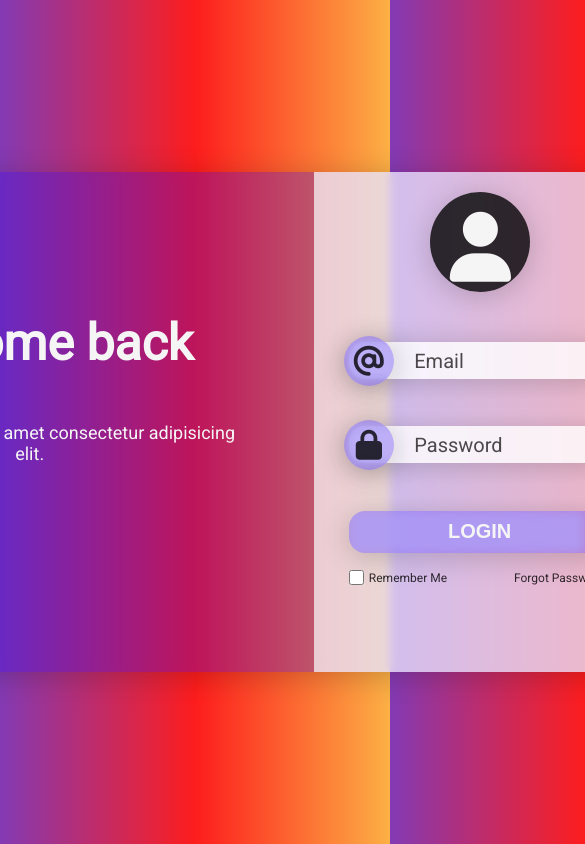
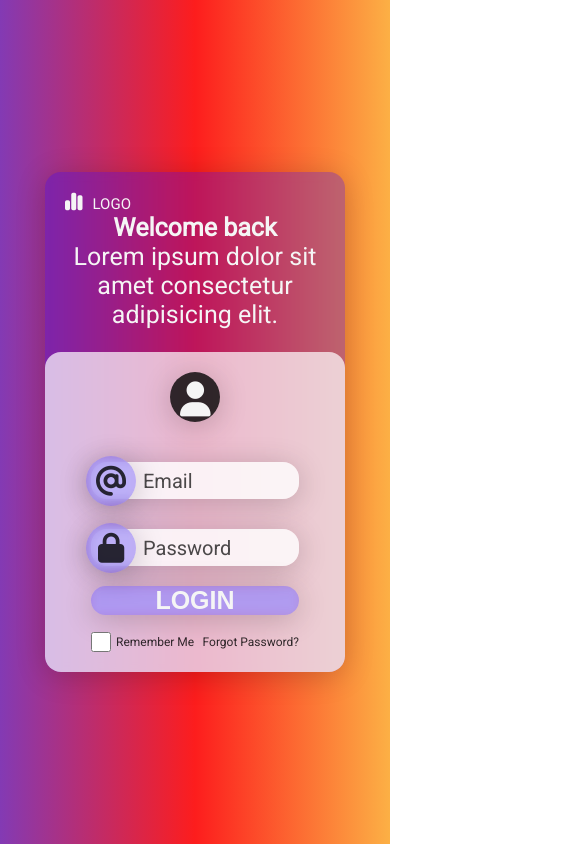
Before and after one commit to sabaka1983/Projects, a plain HTML site: page LoginPage/index.html in a window 390 px wide. Shown: the top 844 px of the page, 585 px wide, since content can reach past the window. Drawn offline with Linux system fonts and the light colour scheme.

Commit message:
mobile version

```diff
--- a/LoginPage/style.css
+++ b/LoginPage/style.css
@@ -26,17 +26,29 @@ body {
     width: 900px;
     height: 500px;
     transform: translate(-50%, -50%);
-    max-width: 1200px;
     background: rgba(48, 6, 231, 0.3);
     border-radius: 16px;
     box-shadow: 0 4px 30px rgba(0, 0, 0, 0.2);
     backdrop-filter: blur(5px);
     -webkit-backdrop-filter: blur(5px);
-    /* overflow: hidden; */
 }
 
+@media (max-width:768px) {
+    .box {
+        flex-direction: column;
+        width: 500px;
+    }
+}
+
+@media (max-width:480px) {
+    .box {
+        flex-direction: column;
+        width: 300px;
+    }
+}
+
+/* welcome content */
 .other {
-    flex-basis: 70%;
     padding: 20px;
     color: whitesmoke;
 }
@@ -65,11 +77,54 @@ body {
     margin: 10px;
 }
 
+@media (max-width:768px) {
+    .other {
+        height: 180px;
+    }
+
+    .other h2,
+    .other p {
+        margin: 0;
+        font-size: 25px;
+    }
+
+    .logo {
+        font-size: 25px;
+    }
+
+    .logo p {
+        font-size: 20px;
+        margin-left: 10px;
+    }
+}
+@media (max-width:480px) {
+    .other {
+        height: 180px;
+    }
+
+    .other h2,
+    .other p {
+        margin: 0;
+        font-size: 25px;
+    }
+
+    .logo {
+        font-size: 20px;
+    }
+
+    .logo p {
+        font-size: 15px;
+        margin-left: 10px;
+    }
+}
+
+/* login content */
 .login {
     display: flex;
     flex-direction: column;
-    justify-content: space-around;
+    justify-content: space-between;
     align-items: center;
+    flex-grow: 1;
     position: relative;
     padding: 20px;
     background: rgba(255, 255, 255, 0.7);
@@ -134,17 +189,20 @@ input#email {
     background-color: rgba(255, 255, 255, 0.8);
     box-shadow: 0 4px 30px rgba(0, 0, 0, 0.2);
     border: 2px solid transparent;
+
 }
+
 input#email:focus {
     outline: none;
     box-shadow: 0 4px 30px rgba(0, 0, 0, 0.5);
 }
 
-input#email:focus ~ label.email{
-    top:-30px;
+input#email:focus~label.email {
+    top: -30px;
 }
-input#email:invalid ~ label.email{
-    top:-30px;
+
+input#email:invalid~label.email {
+    top: -30px;
 }
 
 /* password */
@@ -191,16 +249,20 @@ input#password {
     box-shadow: 0 4px 30px rgba(0, 0, 0, 0.2);
     border: 2px solid transparent;
 }
+
 input#password:focus {
     outline: none;
     box-shadow: 0 4px 30px rgba(0, 0, 0, 0.5);
 }
-input#password:focus ~ label.password{
-    top:-30px;
+
+input#password:focus~label.password {
+    top: -30px;
 }
-input#password:not(:placeholder-shown) ~ label.password{
-    top:-30px;
+
+input#password:not(:placeholder-shown)~label.password {
+    top: -30px;
 }
+
 /* button */
 button {
     width: 90%;
@@ -215,10 +277,11 @@ button {
     border: transparent;
     backdrop-filter: blur(5px);
     -webkit-backdrop-filter: blur(5px);
-cursor: pointer;
-transition: .2s;
+    cursor: pointer;
+    transition: .2s;
 }
-button:hover{
+
+button:hover {
     background: rgba(48, 6, 231, 0.5);
     box-shadow: 0 4px 30px rgba(0, 0, 0, 0.5);
 }
@@ -256,3 +319,111 @@ a.forgot {
     text-decoration: none;
     color: rgba(0, 0, 0, 0.8);
 }
+
+@media (max-width:768px) {
+    .login {
+        border-radius: 16px;
+
+    }
+
+    i.fa-user {
+        font-size: 35px;
+        padding: 10px;
+        border-radius: 50%;
+        width: 50px;
+        height: 50px;
+    }
+
+    div.email {
+        width: 80%;
+        margin-top: 70px;
+        font-size: 20px;
+    }
+
+    div.password {
+        width: 80%;
+        margin-top: 20px;
+    }
+
+    button {
+        width: 80%;
+        flex-basis: 12%;
+        font-size: 25px;
+        margin-top: 5px;
+    }
+
+      div.remember {
+        width: 80%;
+        margin-top: 15px;
+
+    }
+    input#rememberMe {
+        top: 2px;
+        height: 25px;
+        width: 25px;
+    }
+    label.rememberMe {
+        left: 30px;
+        top: 6px;
+        font-size: 16px;
+        color: rgba(0, 0, 0, 0.8);
+    }
+    a.forgot {
+        top: 6px;
+        font-size: 16px;
+
+    }
+}
+@media (max-width:480px) {
+    .login {
+        border-radius: 16px;
+    }
+
+    i.fa-user {
+        font-size: 35px;
+        padding: 10px;
+        border-radius: 50%;
+        width: 50px;
+        height: 50px;
+    }
+
+    div.email {
+        width: 80%;
+        margin-top: 90px;
+        font-size: 20px;
+    }
+
+    div.password {
+        width: 80%;
+        flex-basis: 20%;
+        margin-top: 30px;
+    }
+
+    button {
+        width: 80%;
+        flex-basis: 12%;
+        font-size: 25px;
+        margin-top: 20px;
+    }
+
+    div.remember {
+        width: 80%;
+        margin-top: 15px;
+        line-height: 20px;
+    }
+    input#rememberMe {
+        height: 20px;
+        width: 20px;
+    }
+    label.rememberMe {
+        left: 25px;
+        top: 2px;
+        font-size: 12px;
+        color: rgba(0, 0, 0, 0.8);
+    }
+    a.forgot {
+        top: 2px;
+        font-size: 12px;
+
+    }
+}
```
